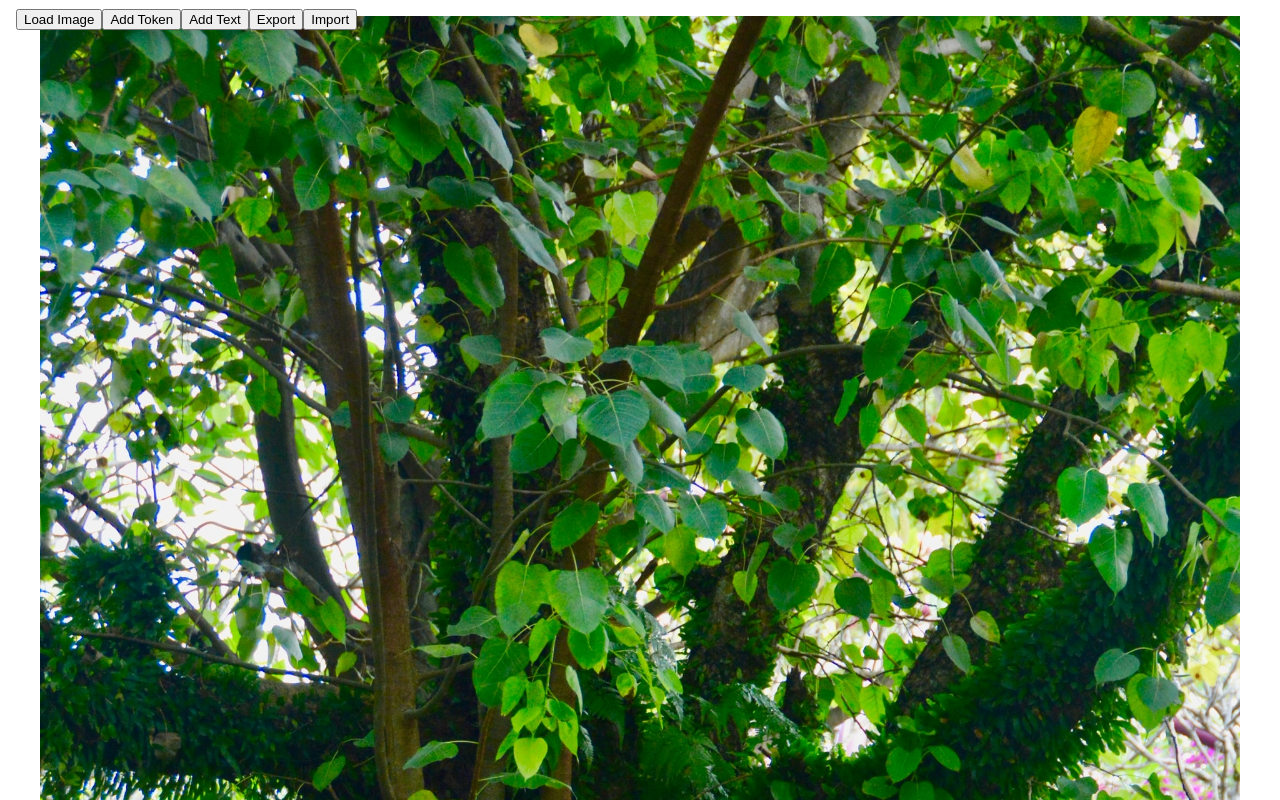
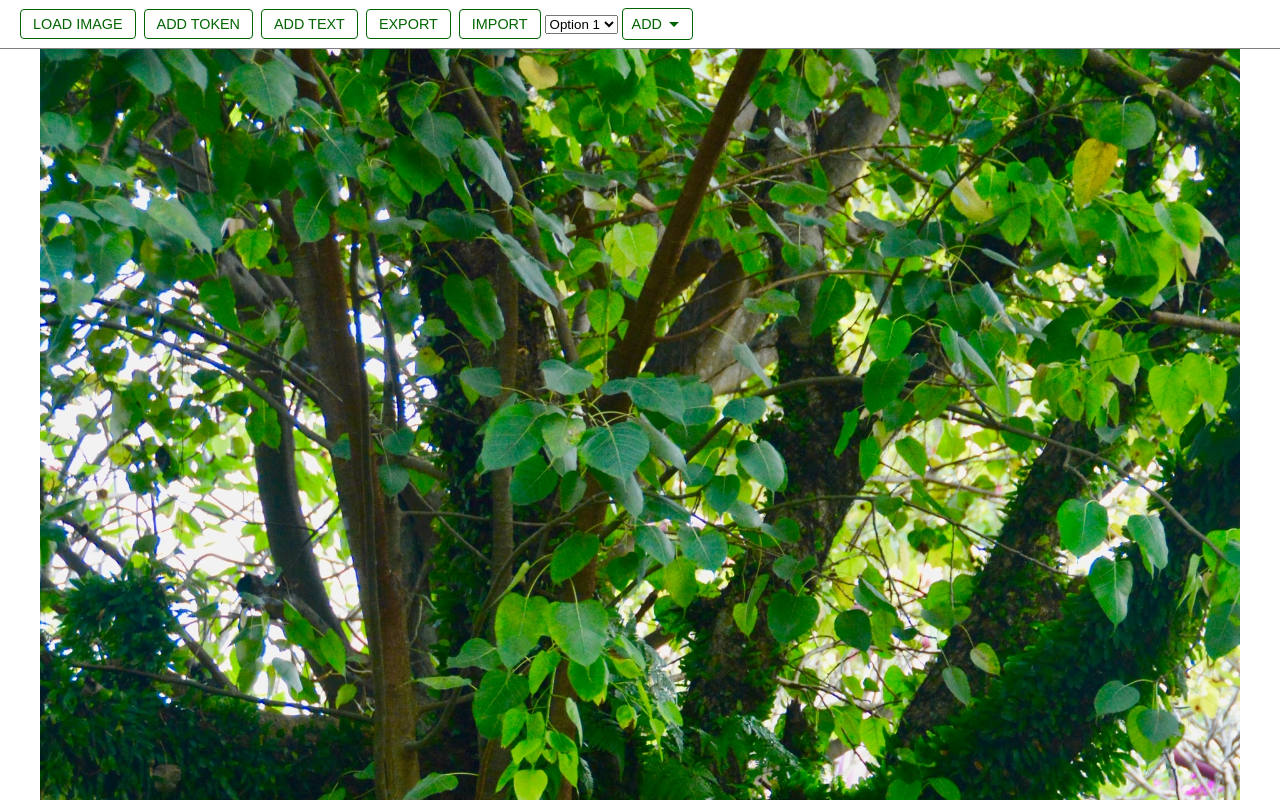
Before and after one commit to tato/casa-dinosaurio, a React (Create React App) app: page / in a window 1280 px wide. Shown: the top 800 px of the page. Built offline with nearby package versions, Linux system fonts and the light colour scheme.

Commit message:
Style action buttons

```diff
--- a/package.json
+++ b/package.json
@@ -4,6 +4,7 @@
   "description": "🏡🦎",
   "keywords": [],
   "author": "Pablo Tato Ramos <pabtatoramos@gmail.com>",
+  "homepage": "https://tato.github.io/uralita",
   "license": "MIT",
   "private": true,
   "dependencies": {
--- a/public/index.html
+++ b/public/index.html
@@ -20,5 +20,29 @@
   <body>
     <noscript>You need to enable JavaScript to run this app.</noscript>
     <div id="root"></div>
+    <style>
+      @font-face {
+        font-family: 'Material Icons';
+        font-style: normal;
+        font-weight: 400;
+        src: url('%PUBLIC_URL%/MaterialIcons-Regular.ttf') format('truetype');
+      }
+      .material-icons {
+        font-family: 'Material Icons';
+        font-weight: normal;
+        font-style: normal;
+        font-size: 24px;  /* Preferred icon size */
+        display: inline-block;
+        line-height: 1;
+        text-transform: none;
+        letter-spacing: normal;
+        word-wrap: normal;
+        white-space: nowrap;
+        direction: ltr;
+        -webkit-font-smoothing: antialiased;
+        text-rendering: optimizeLegibility;
+        -moz-osx-font-smoothing: grayscale;
+      }
+    </style>
   </body>
 </html>
--- a/src/features/board/Board.module.css
+++ b/src/features/board/Board.module.css
@@ -12,7 +12,7 @@
     display: block;
     user-select: none;
     width: 100%;
-    margin: 16px auto 0;
+    margin: 48px auto 0;
 }
 
 input[type=file] {
--- a/src/features/board/BoardActions.module.css
+++ b/src/features/board/BoardActions.module.css
@@ -1,7 +1,40 @@
 
 .actions {
+    width: 100%;
     position: fixed;
-    top: 8px;
-    left: 16px;
+    top: 0px;
+    left: 0px;
+    padding: 8px 16px;
+    background-color: white;
+    border-bottom: 1px solid gray;
     z-index: 3;
+
+    display: flex;
+    justify-content: flex-start;
+    align-items: center;
 }
+
+button {
+    padding: 6px 12px;
+    margin: 0 4px;
+    background-color: transparent;
+    border: 1px solid darkgreen;
+    color: darkgreen;
+    font-size: .9em;
+    font-weight: 500;
+    letter-spacing: .09;
+    text-transform: uppercase;
+    border-radius: 4px;
+
+    display: flex;
+    align-items: center;
+    justify-content: center;
+}
+
+button:hover {
+    background-color: #ddffdd;
+}
+
+button:active {
+    background-color: lightgreen;
+}
--- a/src/features/board/BoardActions.tsx
+++ b/src/features/board/BoardActions.tsx
@@ -105,6 +105,14 @@ export function BoardActions() {
                 onChange={onLoadImportFinished}
             />
             <button type="button" onClick={onClickImport}>Import</button>
+            <select>
+                <option>Option 1</option>
+                <option>Option 2</option>
+            </select>
+            <button style={{padding: "3px 6px 3px 9px"}}>
+                Add
+                <span className="material-icons">arrow_drop_down</span>
+            </button>
         </div>
     )
 }
```
Also changed, not shown: public/MaterialIcons-Regular.ttf (added).
